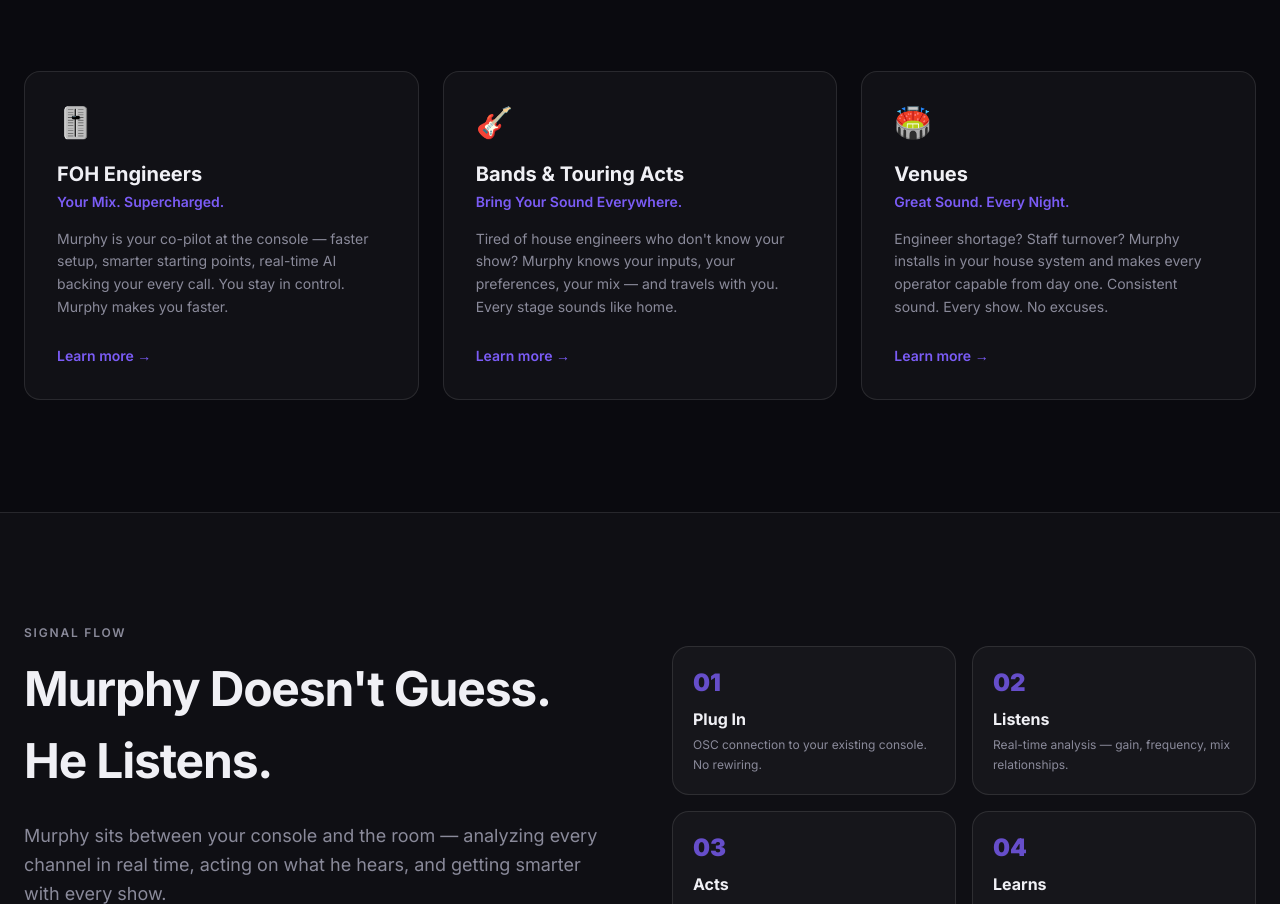
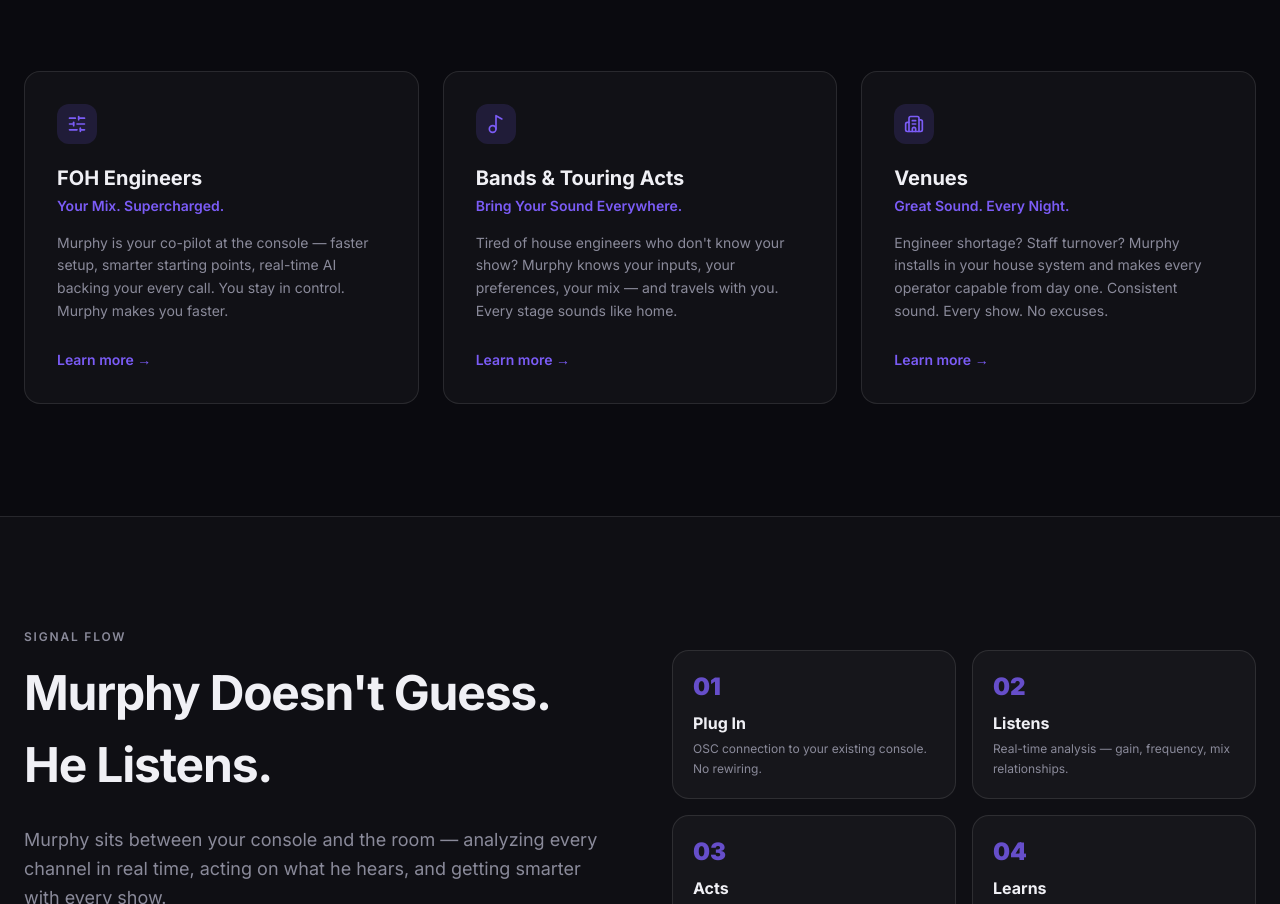
Before and after one commit to jojopas/murphy-research, a Next.js app: page / in a window 1280 px wide. Shown: the part 1357-2261 px from the top of the page. Built offline with nearby package versions, Linux system fonts and the light colour scheme.

Commit message:
Replace emoji icons with Lucide icons (SlidersHorizontal, Music2, Building2)

```diff
--- a/app/page.tsx
+++ b/app/page.tsx
@@ -4,7 +4,7 @@ import { motion, type Variants } from "framer-motion";
 import Link from "next/link";
 import Nav from "@/components/Nav";
 import Footer from "@/components/Footer";
-import { Check } from "lucide-react";
+import { Check, SlidersHorizontal, Music2, Building2 } from "lucide-react";
 
 const fadeUp: Variants = {
   hidden: { opacity: 0, y: 28 },
@@ -94,12 +94,12 @@ export default function Home() {
 
           <motion.div variants={stagger} initial="hidden" whileInView="visible" viewport={{ once: true, margin: "-60px" }} className="grid md:grid-cols-3 gap-6">
             {[
-              { emoji: "🎚️", title: "FOH Engineers", tag: "Your Mix. Supercharged.", body: "Murphy is your co-pilot at the console — faster setup, smarter starting points, real-time AI backing your every call. You stay in control. Murphy makes you faster.", href: "/products" },
-              { emoji: "🎸", title: "Bands & Touring Acts", tag: "Bring Your Sound Everywhere.", body: "Tired of house engineers who don't know your show? Murphy knows your inputs, your preferences, your mix — and travels with you. Every stage sounds like home.", href: "/products" },
-              { emoji: "🏟️", title: "Venues", tag: "Great Sound. Every Night.", body: "Engineer shortage? Staff turnover? Murphy installs in your house system and makes every operator capable from day one. Consistent sound. Every show. No excuses.", href: "/products" },
-            ].map(({ emoji, title, tag, body, href }) => (
+              { icon: "foh", title: "FOH Engineers", tag: "Your Mix. Supercharged.", body: "Murphy is your co-pilot at the console — faster setup, smarter starting points, real-time AI backing your every call. You stay in control. Murphy makes you faster.", href: "/products" },
+              { icon: "bands", title: "Bands & Touring Acts", tag: "Bring Your Sound Everywhere.", body: "Tired of house engineers who don't know your show? Murphy knows your inputs, your preferences, your mix — and travels with you. Every stage sounds like home.", href: "/products" },
+              { icon: "venues", title: "Venues", tag: "Great Sound. Every Night.", body: "Engineer shortage? Staff turnover? Murphy installs in your house system and makes every operator capable from day one. Consistent sound. Every show. No excuses.", href: "/products" },
+            ].map(({ icon, title, tag, body, href }) => (
               <motion.div key={title} variants={fadeUp} className="rounded-2xl p-8 border border-white/10 bg-white/[0.03] hover:border-[#7b5cf6]/40 hover:bg-white/[0.05] transition-all duration-300 group">
-                <div className="text-3xl mb-5">{emoji}</div>
+                <div className="w-10 h-10 mb-5 rounded-lg flex items-center justify-center" style={{background:"rgba(123,92,246,0.15)"}}>{icon === "foh" ? <SlidersHorizontal className="w-5 h-5 text-[#7b5cf6]" /> : icon === "bands" ? <Music2 className="w-5 h-5 text-[#7b5cf6]" /> : <Building2 className="w-5 h-5 text-[#7b5cf6]" />}</div>
                 <h3 className="text-xl font-bold text-[#f0f0f5] mb-1">{title}</h3>
                 <p className="text-sm font-semibold text-[#7b5cf6] mb-4">{tag}</p>
                 <p className="text-[#8a8a9a] text-sm leading-relaxed mb-6">{body}</p>
```
